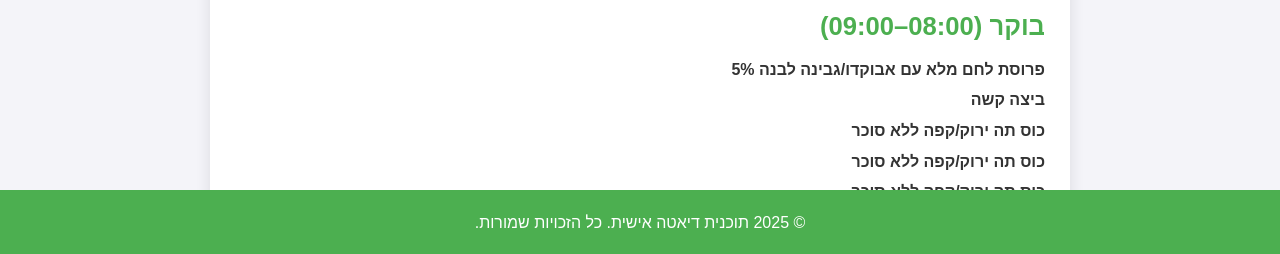
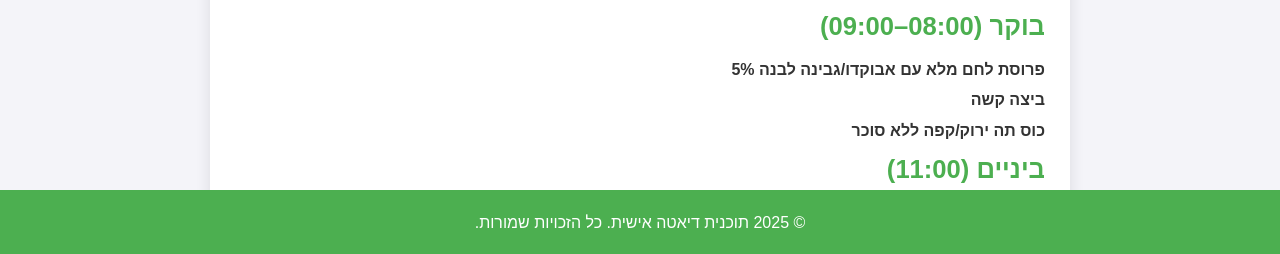
Before and after one commit to NoaPop/DietProject, a plain HTML site: page index.html in a window 1280 px wide. Shown: the part 544-798 px from the top of the page. Drawn offline with Linux system fonts and the light colour scheme.

Commit message:
new creative

```diff
--- a/index.html
+++ b/index.html
@@ -34,9 +34,6 @@
                 <ul>
                     <li class="meal-title">פרוסת לחם מלא עם אבוקדו/גבינה לבנה 5%</li>
                     <li class="meal-title">ביצה קשה</li>
-                    <li class="meal-title">כוס תה ירוק/קפה ללא סוכר</li>
-                    <li class="meal-title">כוס תה ירוק/קפה ללא סוכר</li>
-                    <li class="meal-title">כוס תה ירוק/קפה ללא סוכר</li>
                     <li class="meal-title">כוס תה ירוק/קפה ללא סוכר</li>
                 </ul>
             </div>
```
